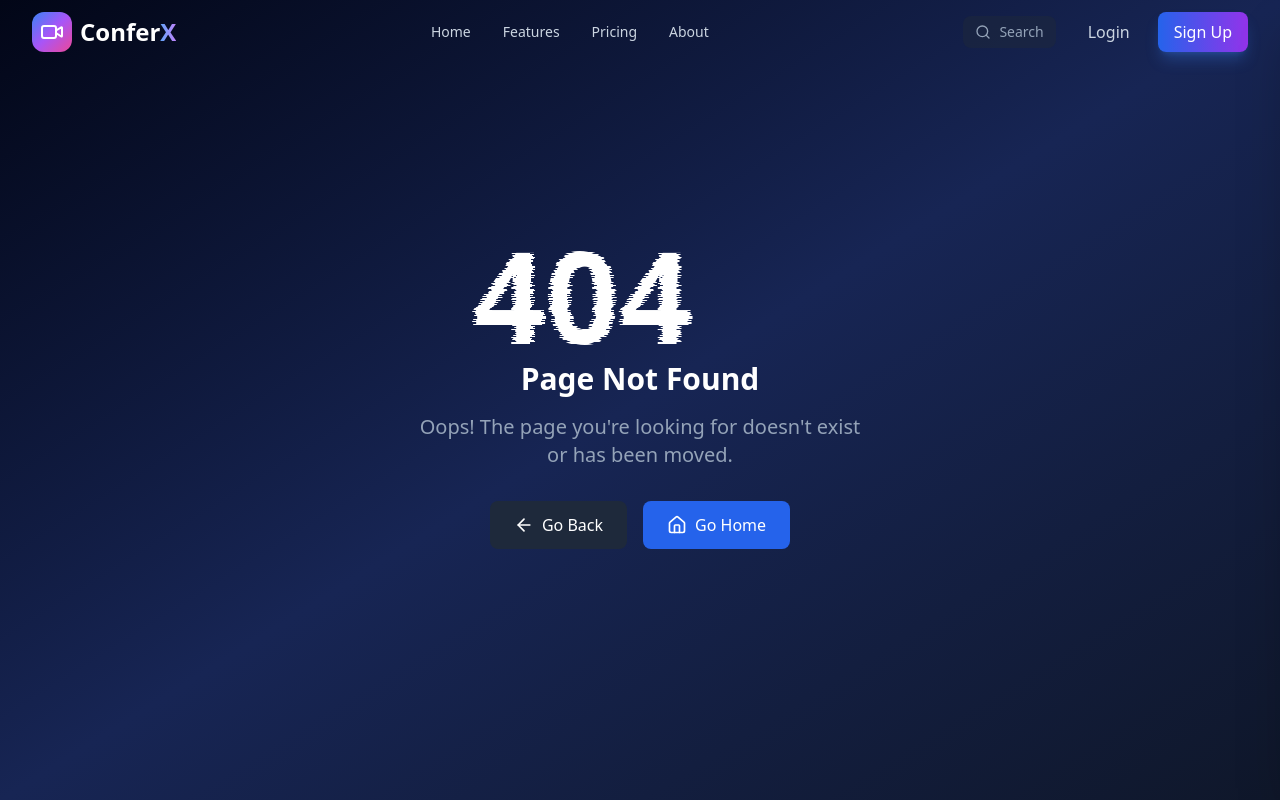
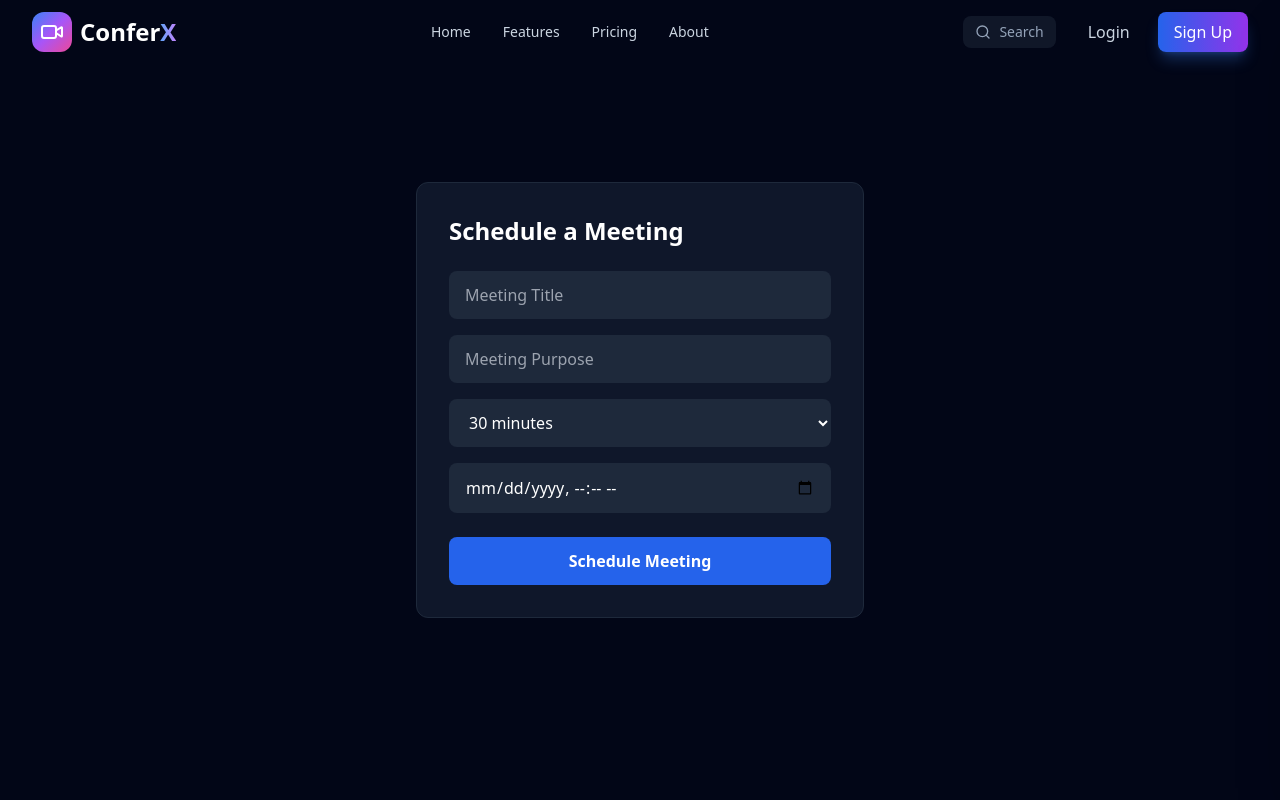
Before and after one commit to Satyajit-69/Video-conferencing-platform, a React (Vite) app in the folder frontend/: page /schedule-meeting in a window 1280 px wide. Shown: the top 800 px of the page. Built offline with nearby package versions, Linux system fonts and the light colour scheme.

Commit message:
fixing the upcoming meeting

```diff
--- a/frontend/src/pages/DashBoard.jsx
+++ b/frontend/src/pages/DashBoard.jsx
@@ -76,6 +76,10 @@ export default function Dashboard() {
     navigate("/create-meeting");
   };
 
+  const handleScheduleMeeting = () => {
+    navigate("/schedule-meeting");
+  };
+
   const copyToClipboard = (text) => {
     navigator.clipboard.writeText(text);
     alert("Meeting link copied!");
@@ -113,7 +117,7 @@ export default function Dashboard() {
         </div>
 
         {/* Quick Actions */}
-        <div className="grid md:grid-cols-2 gap-6 mb-12">
+        <div className="grid md:grid-cols-3 gap-6 mb-12">
           <div className="bg-slate-900/60 border border-slate-800 rounded-xl p-6">
             <div className="flex items-center gap-3 mb-5">
               <div className="w-12 h-12 bg-blue-600 rounded-xl flex items-center justify-center">
@@ -158,6 +162,24 @@ export default function Dashboard() {
                 Join
               </button>
             </div>
+          </div>
+
+          <div className="bg-slate-900/60 border border-slate-800 rounded-xl p-6">
+            <div className="flex items-center gap-3 mb-5">
+              <div className="w-12 h-12 bg-green-600 rounded-xl flex items-center justify-center">
+                <Calendar className="w-6 h-6" />
+              </div>
+              <div>
+                <h3 className="text-xl font-bold">Schedule Meeting</h3>
+                <p className="text-slate-400 text-sm">Plan a meeting for later</p>
+              </div>
+            </div>
+            <button
+              onClick={handleScheduleMeeting}
+              className="w-full py-3 bg-green-600 rounded-lg hover:bg-green-700 transition"
+            >
+              Schedule Meeting
+            </button>
           </div>
         </div>
 
--- /dev/null
+++ b/frontend/src/pages/ScheduleMeeting.jsx
@@ -0,0 +1,100 @@
+import React, { useState } from "react";
+import { useNavigate } from "react-router-dom";
+
+export default function ScheduleMeeting() {
+  const navigate = useNavigate();
+
+  const [meetingTitle, setMeetingTitle] = useState("");
+  const [meetingPurpose, setMeetingPurpose] = useState("");
+  const [duration, setDuration] = useState("30");
+  const [scheduledAt, setScheduledAt] = useState("");
+
+  const handleScheduleMeeting = async () => {
+    if (!meetingTitle || !meetingPurpose || !scheduledAt) {
+      alert("Please fill all fields");
+      return;
+    }
+
+    try {
+      const token = localStorage.getItem("token");
+
+      const res = await fetch(
+        `${import.meta.env.VITE_BACKEND_URL}/api/meetings/create`,
+        {
+          method: "POST",
+          headers: {
+            "Content-Type": "application/json",
+            Authorization: `Bearer ${token}`,
+          },
+          body: JSON.stringify({
+            meetingTitle,
+            meetingPurpose,
+            duration,
+            isPublic: true,
+            scheduledAt, // 🔥 future date
+          }),
+        }
+      );
+
+      const data = await res.json();
+
+      if (!data.success) {
+        alert("Failed to schedule meeting");
+        return;
+      }
+
+      alert("Meeting scheduled successfully!");
+      navigate("/dashboard");
+    } catch (err) {
+      alert("Something went wrong");
+    }
+  };
+
+  return (
+    <div className="min-h-screen bg-slate-950 text-white flex items-center justify-center">
+      <div className="bg-slate-900 border border-slate-800 rounded-xl p-8 w-full max-w-md">
+        <h1 className="text-2xl font-bold mb-6">Schedule a Meeting</h1>
+
+        <input
+          type="text"
+          placeholder="Meeting Title"
+          value={meetingTitle}
+          onChange={(e) => setMeetingTitle(e.target.value)}
+          className="w-full mb-4 px-4 py-3 bg-slate-800 rounded-lg"
+        />
+
+        <input
+          type="text"
+          placeholder="Meeting Purpose"
+          value={meetingPurpose}
+          onChange={(e) => setMeetingPurpose(e.target.value)}
+          className="w-full mb-4 px-4 py-3 bg-slate-800 rounded-lg"
+        />
+
+        <select
+          value={duration}
+          onChange={(e) => setDuration(e.target.value)}
+          className="w-full mb-4 px-4 py-3 bg-slate-800 rounded-lg"
+        >
+          <option value="15">15 minutes</option>
+          <option value="30">30 minutes</option>
+          <option value="60">1 hour</option>
+        </select>
+
+        <input
+          type="datetime-local"
+          value={scheduledAt}
+          onChange={(e) => setScheduledAt(e.target.value)}
+          className="w-full mb-6 px-4 py-3 bg-slate-800 rounded-lg"
+        />
+
+        <button
+          onClick={handleScheduleMeeting}
+          className="w-full bg-blue-600 hover:bg-blue-700 py-3 rounded-lg font-semibold"
+        >
+          Schedule Meeting
+        </button>
+      </div>
+    </div>
+  );
+}
--- a/frontend/src/router/AppRouter.jsx
+++ b/frontend/src/router/AppRouter.jsx
@@ -7,7 +7,7 @@ import Dashboard from "../pages/DashBoard";
 import VideoMeeting from "../pages/VideoMeeting";
 import CreateMeeting from "../pages/CreateMeeting";
 import NotFound from "../pages/NotFound";
-
+import ScheduleMeeting from "../pages/ScheduleMeeting";
 import Navbar from "../utils/Navbar";
 import Footer from "../utils/Footer" ;
 
@@ -42,7 +42,8 @@ function MainRoutes() {
 
         {/* DASHBOARD */}
         <Route path="/dashboard" element={<Dashboard />} />
-
+        {/* Schedule a meeting */}
+        <Route path="/schedule-meeting" element={<ScheduleMeeting />} />
         {/* CREATE MEETING */}
         <Route path="/create-meeting" element={<CreateMeeting />} />
 
```
Also changed, not shown: 2 other files (tests, documents, lock files or other folders).
